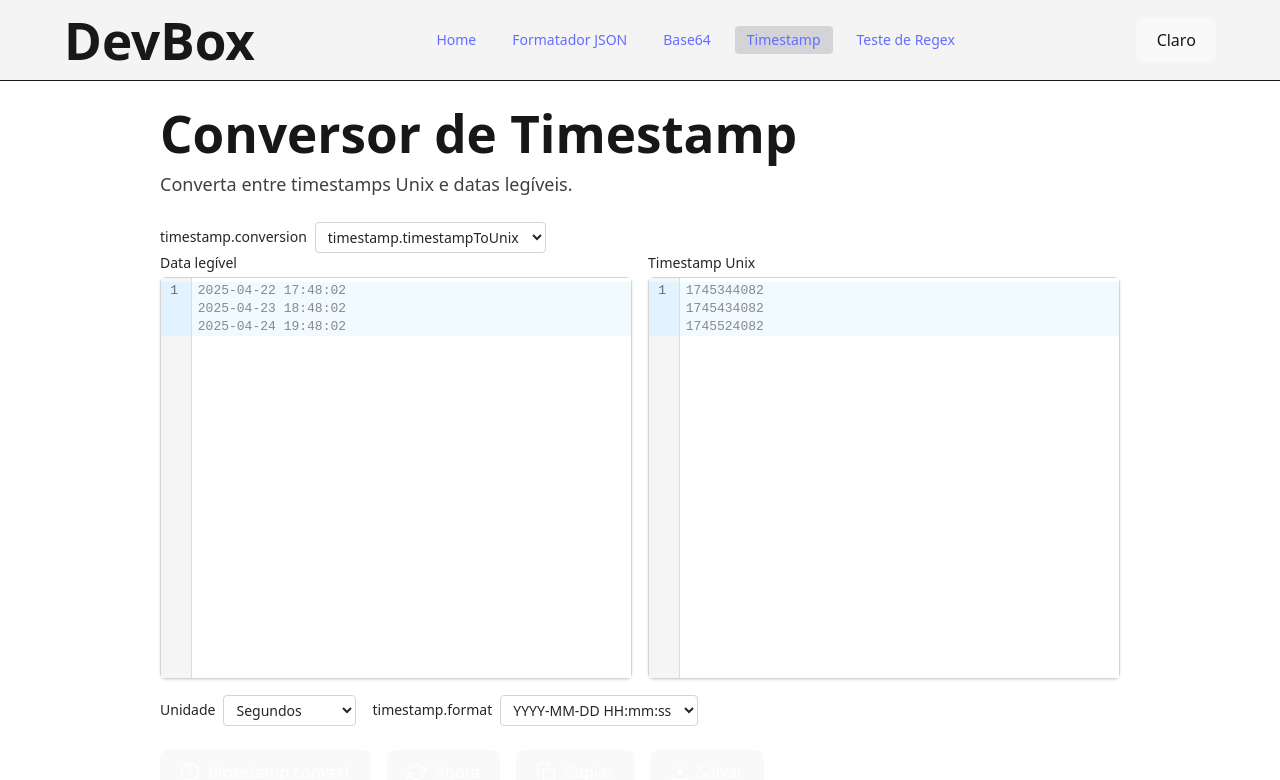
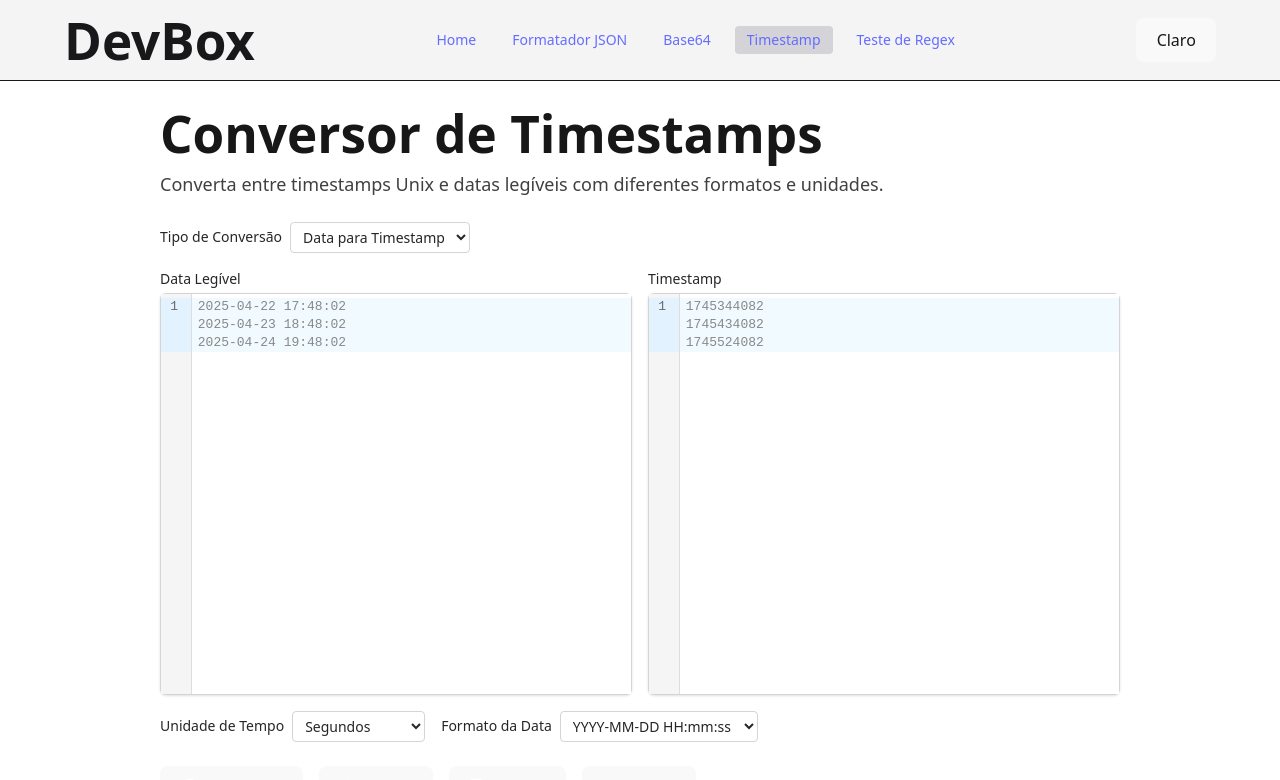
Before and after one commit to Elismar13/devbox, a React (Vite) app: page /timestamp in a window 1280 px wide. Shown: the top 780 px of the page. Built offline with nearby package versions, Linux system fonts and the light colour scheme.

Commit message:
feat: add ErrorMessage component and integrate it into JsonFormatter and TimestampTool for improved error handling

```diff
--- /dev/null
+++ b/src/components/ErrorMessage.tsx
@@ -0,0 +1,18 @@
+import { BiErrorCircle } from 'react-icons/bi'
+
+interface ErrorMessageProps {
+  title: string
+  message: string
+}
+
+export default function ErrorMessage({ title, message }: ErrorMessageProps) {
+  return (
+    <div className="mt-6 text-sm flex items-start gap-2 text-red-600 dark:text-red-400">
+      <BiErrorCircle className="text-2xl mt-0.5 shrink-0" />
+      <div>
+        <strong className="block mb-0.5">{title}</strong>
+        <span>{message}</span>
+      </div>
+    </div>
+  )
+}
--- a/src/i18n/locale/pt.json
+++ b/src/i18n/locale/pt.json
@@ -41,19 +41,22 @@
         "charsetNote": "*Somente suporte para codificação no Decode."
     },
     "timestamp": {
-        "title": "Conversor de Timestamp",
-        "description": "Converta entre timestamps Unix e datas legíveis.",
-        "date": "Data legível",
-        "timestamp": "Timestamp Unix",
-        "unit": "Unidade",
+        "title": "Conversor de Timestamps",
+        "description": "Converta entre timestamps Unix e datas legíveis com diferentes formatos e unidades.",
+        "conversion": "Tipo de Conversão",
+        "timestampToUnix": "Data para Timestamp",
+        "unixToTimestamp": "Timestamp para Data",
+        "date": "Data Legível",
+        "timestamp": "Timestamp",
+        "unit": "Unidade de Tempo",
         "seconds": "Segundos",
         "milliseconds": "Milissegundos",
-        "toTimestamp": "Para Timestamp",
-        "toReadable": "Para legível",
+        "format": "Formato da Data",
+        "convert": "Converter",
         "now": "Agora",
         "copy": "Copiar",
         "save": "Salvar",
-        "errorConvertDate": "Formato de data inválido.",
-        "errorConvertTimestamp": "Valor de timestamp inválido."
+        "error": "Erro na Conversão",
+        "errorConvert": "Não foi possível converter o valor. Verifique o formato da data ou timestamp."
     }
 }
--- a/src/pages/JsonFormatter.tsx
+++ b/src/pages/JsonFormatter.tsx
@@ -11,7 +11,7 @@ import IconButton from '../components/IconButton'
 import { improveAndFormatJson } from '../utils/jsonUtils'
 import { CodeEditor } from '../components/CodeEditor'
 import { json } from '@codemirror/lang-json'
-
+import ErrorMessage from '../components/ErrorMessage'
 
 export default function JsonFormatter() {
   const { t } = useTranslation()
@@ -141,17 +141,8 @@ export default function JsonFormatter() {
         </div>
       )}
 
-      {error && (
-        <div className="mt-6 p-4 border border-red-500 bg-red-950 text-red-300 rounded-md text-sm flex items-start gap-2">
-          <BiErrorCircle className="text-2xl mt-0.5" />
-          <div>
-            <strong className="block mb-0.5">
-              {t('jsonFormatter.errorTitle')}
-            </strong>
-            {error}
-          </div>
-        </div>
-      )}
+      {error &&
+        ErrorMessage({ title: t('jsonFormatter.errorTitle'), message: error })}
     </PageContainer>
   )
 }
--- a/src/pages/TimestampTool.tsx
+++ b/src/pages/TimestampTool.tsx
@@ -15,6 +15,7 @@ import {
   generateNowValues,
 } from '../utils/timestamp'
 import { SelectField } from '../components/SelectField'
+import ErrorMessage from '../components/ErrorMessage'
 
 const PRESET_FORMATS = [
   'YYYY-MM-DD HH:mm:ss',
@@ -103,11 +104,11 @@ export default function TimestampTool() {
       <h1 className="text-3xl font-semibold mb-2 text-neutral-900 dark:text-neutral-100">
         {t('timestamp.title')}
       </h1>
-      <p className="text-lg text-neutral-700 dark:text-neutral-400 mb-6">
+      <p className="text-lg text-neutral-700 dark:text-neutral-400">
         {t('timestamp.description')}
       </p>
 
-      <div className="flex items-center gap-2 text-sm text-neutral-800 dark:text-neutral-200">
+      <div className="flex items-center gap-2 text-sm text-neutral-800 dark:text-neutral-200 mt-6">
         <SelectField
           id="timestamp-conversion"
           label={t('timestamp.conversion')}
@@ -120,8 +121,7 @@ export default function TimestampTool() {
         />
       </div>
 
-      <div className="flex flex-col sm:flex-row gap-4">
-        {/* Campo de entrada sempre à esquerda */}
+      <div className="flex flex-col sm:flex-row gap-4 mt-4">
         <div className="flex-1 min-w-0">
           <CodeEditor
             label={
@@ -147,7 +147,6 @@ export default function TimestampTool() {
           />
         </div>
 
-        {/* Campo de saída sempre à direita */}
         <div className="flex-1 min-w-0">
           <CodeEditor
             label={
@@ -162,7 +161,8 @@ export default function TimestampTool() {
               conversionType === 'timestampToUnix'
                 ? exampleTimestamp
                 : exampleReadable
-            }            isDark={isDark}
+            }
+            isDark={isDark}
             extensions={[EditorView.lineWrapping]}
             readOnly
           />
@@ -222,11 +222,7 @@ export default function TimestampTool() {
         />
       </div>
 
-      {error && (
-        <div className="mt-6 p-4 border border-red-500 bg-red-950 text-red-300 rounded-md text-sm">
-          {error}
-        </div>
-      )}
+      {error && ErrorMessage({ title: t('timestamp.error'), message: error })}
     </PageContainer>
   )
 }
```
